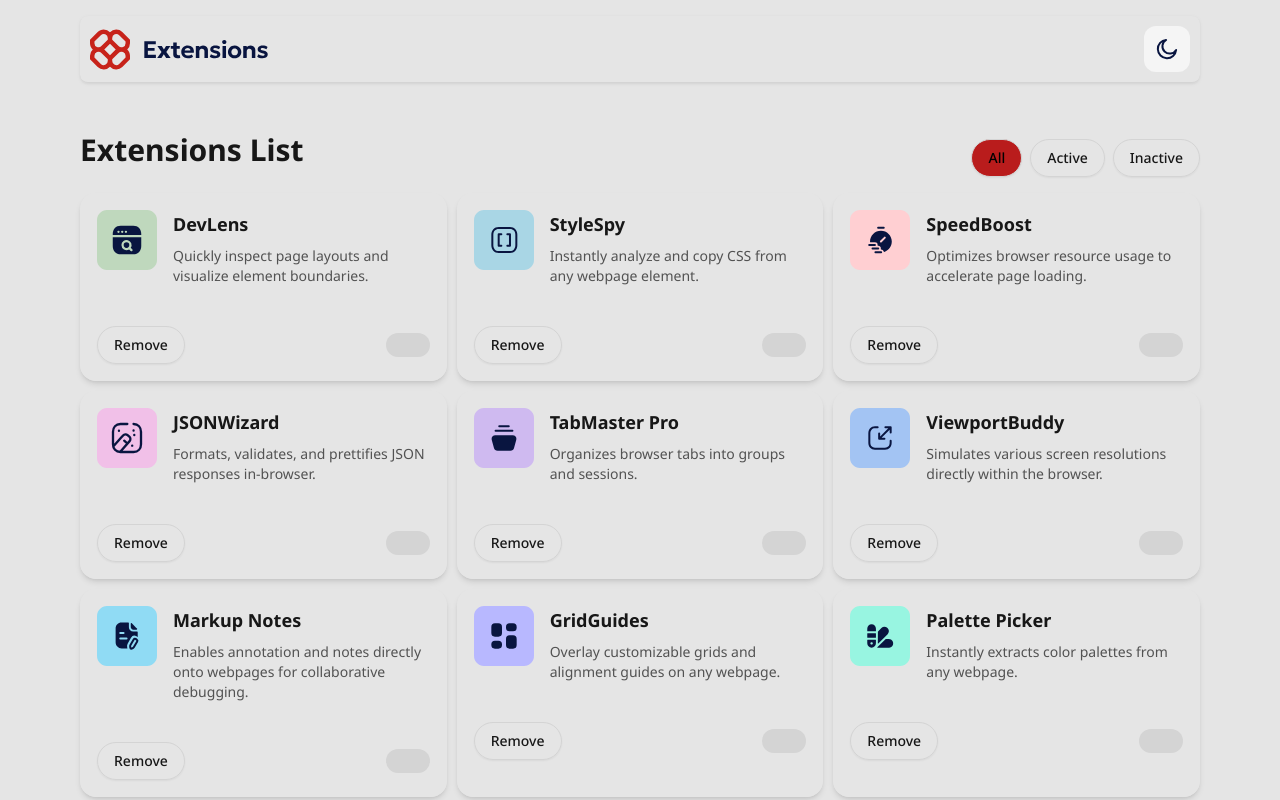
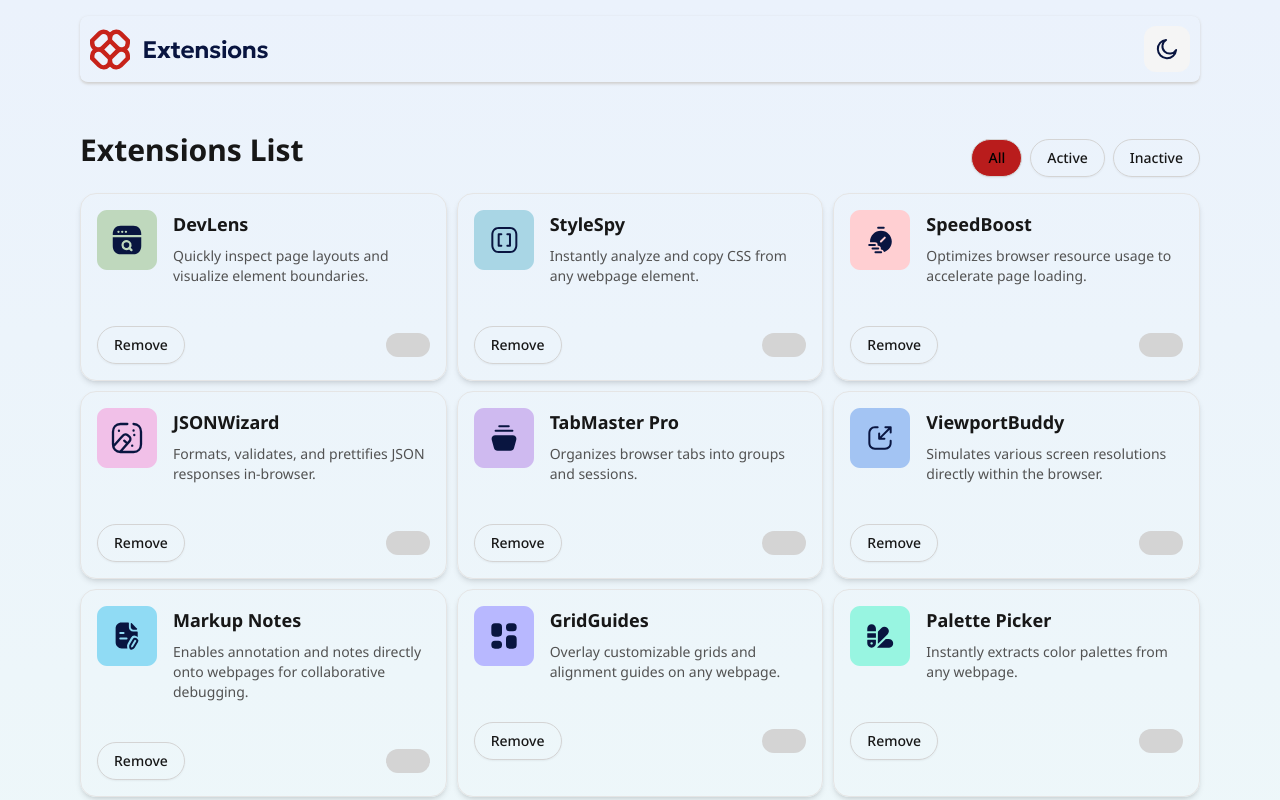
Before and after one commit to Xjanus12x/Browser-extension-manager-UI, a React (Vite) app: page / in a window 1280 px wide. Shown: the top 800 px of the page. Built offline with nearby package versions, Linux system fonts and the light colour scheme.

Commit message:
feat: update background to theme gradient in App component

```diff
--- a/src/App.tsx
+++ b/src/App.tsx
@@ -3,7 +3,7 @@ import ExtensionGrid from "./component/ExtensionGrid";
 
 export default function App() {
   return (
-    <main className="p-4 space-y-8 xl:px-0 bg-neutral-200 wrapper min-h-dvh md:space-y-10">
+    <main className="p-4 space-y-8 xl:px-0 wrapper min-h-dvh md:space-y-10 bg-theme-gradient">
       <Header />
       <ExtensionGrid />
     </main>
```
